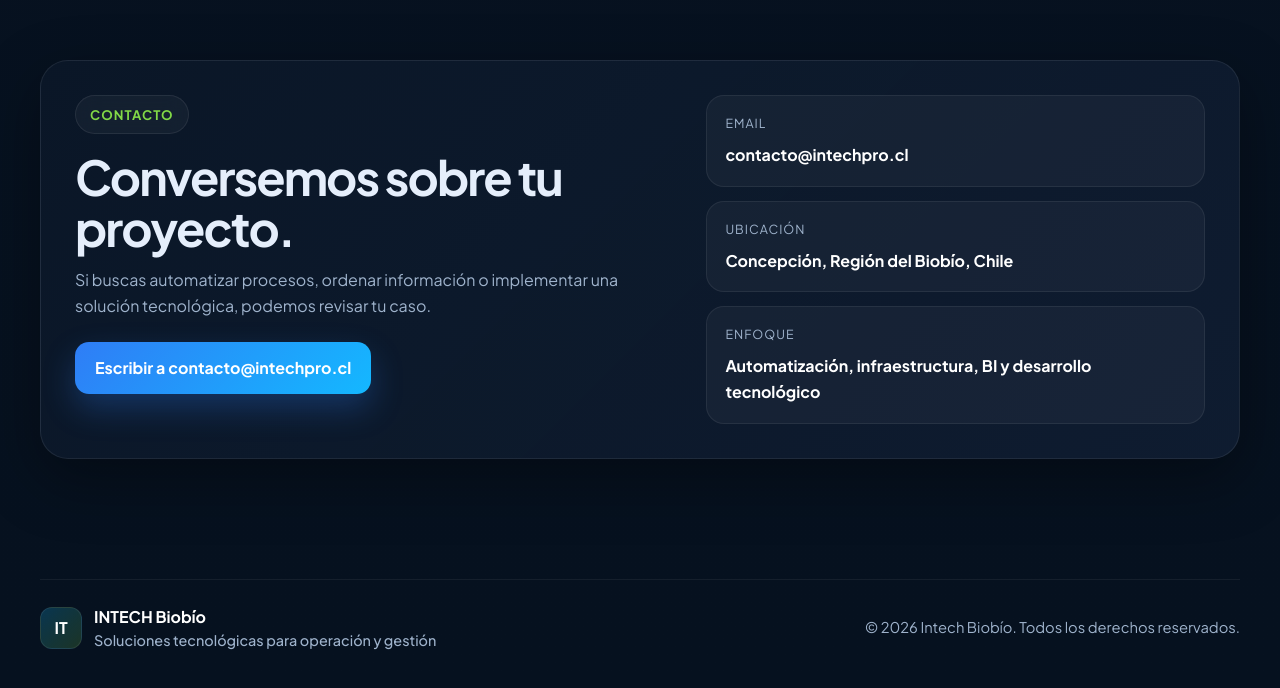
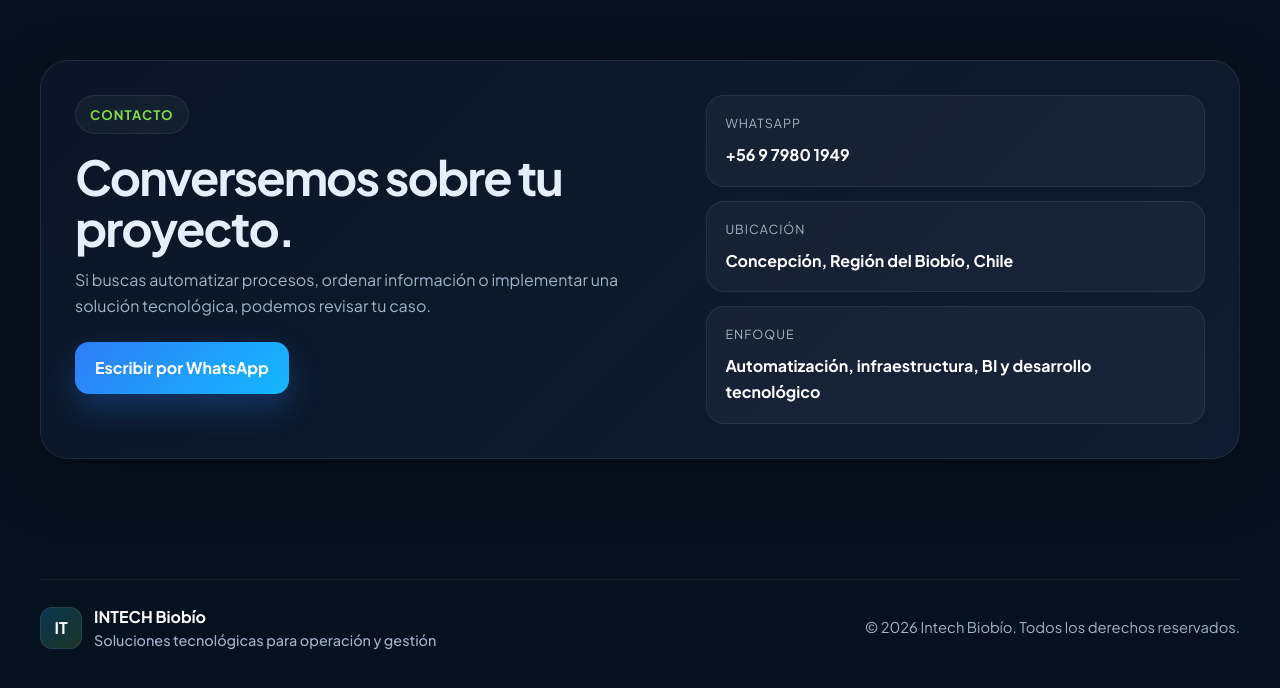
Before and after one commit to esanhuezam/intechpro-web, a plain HTML site: page index.html in a window 1280 px wide. Shown: the part 1840-2528 px from the top of the page. Drawn offline with Linux system fonts and the light colour scheme.

Commit message:
Add files via upload

```diff
--- a/index.html
+++ b/index.html
@@ -485,7 +485,7 @@
         <a href="dashboard-demo.html">Dashboard demo</a>
       </div>
 
-      <a href="mailto:contacto@intechpro.cl" class="nav-cta">Contactar</a>
+      <a href="https://wa.me/56979801949" target="_blank" rel="noopener" class="nav-cta">Contactar</a>
     </div>
   </nav>
 
@@ -610,14 +610,14 @@
                 Si buscas automatizar procesos, ordenar información o implementar una solución tecnológica, podemos revisar tu caso.
               </p>
               <div class="contact-actions">
-                <a class="btn btn-primary" href="mailto:contacto@intechpro.cl">Escribir a contacto@intechpro.cl</a>
+                <a class="btn btn-primary" href="https://wa.me/56979801949" target="_blank" rel="noopener">Escribir por WhatsApp</a>
               </div>
             </div>
 
             <div class="contact-side">
               <div class="contact-item">
-                <span>Email</span>
-                <a href="mailto:contacto@intechpro.cl">contacto@intechpro.cl</a>
+                <span>WhatsApp</span>
+                <a href="https://wa.me/56979801949" target="_blank" rel="noopener">+56 9 7980 1949</a>
               </div>
               <div class="contact-item">
                 <span>Ubicación</span>
```
